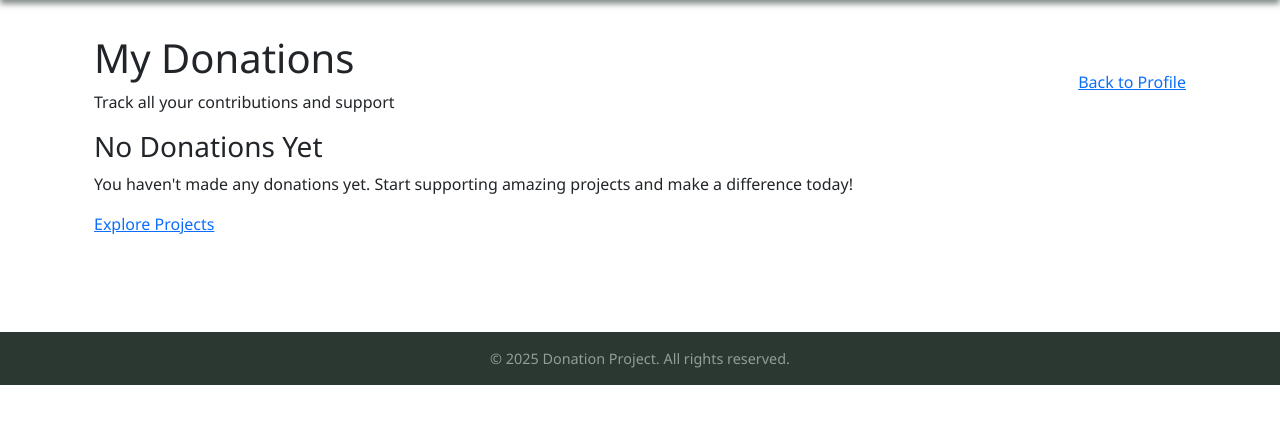
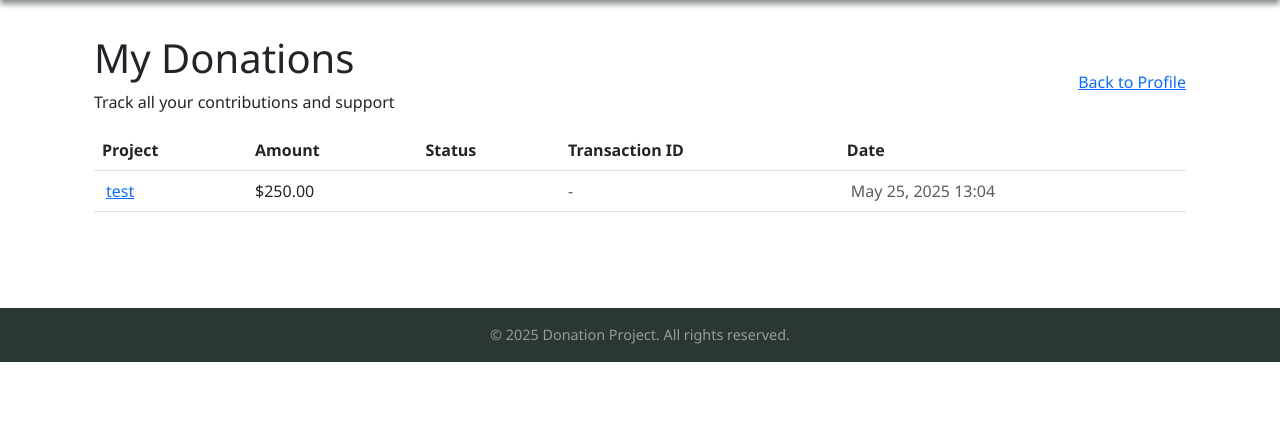
Before and after one commit to anasnashat/DjangoFinalProject, a Django app: page /profiles/donations/ in a window 1280 px wide. Shown: the part 62-486 px from the top of the page. Run offline with Django 5.2, Linux system fonts and the light colour scheme; a user stored in the database is signed in; data comes from the database, SQL or seed files in the repository; both versions use the stored data as it was after the commit; data that the repository does not hold is empty; parts of the project's set-up code (start-up, migrations or seed data) failed here and were passed over; some libraries are stand-ins or nearby versions.

Commit message:
corrected the donations in profile

```diff
--- a/projects/templates/projects/project_detail.html
+++ b/projects/templates/projects/project_detail.html
@@ -138,7 +138,7 @@
                     </div>
                     <div class="progress mb-2">
                         <div class="progress-bar bg-success" role="progressbar"
-                            style="width: {{ project.progress_percentage }}%"
+                            style=`width: {{ project.progress_percentage }}%`
                             aria-valuenow="{{ project.progress_percentage }}" aria-valuemin="0" aria-valuemax="100">
                         </div>
                     </div>
--- a/user_profiles/templates/profiles/user_donations.html
+++ b/user_profiles/templates/profiles/user_donations.html
@@ -281,7 +281,7 @@
                                 {% for donation in donations %}
                                     <tr>
                                         <td>
-                                            <a href="{% url 'project_detail' donation.project.slug %}" class="project-link">
+                                            <a href="{% url 'project-detail' donation.project.slug %}" class="project-link">
                                                 <i class="fas fa-external-link-alt me-1"></i>
                                                 {{ donation.project.title }}
                                             </a>
--- a/user_profiles/templates/profiles/user_projects.html
+++ b/user_profiles/templates/profiles/user_projects.html
@@ -47,10 +47,10 @@
                                 </div>
                                 <div class="card-footer">
                                     <div class="btn-group w-100">
-                                        <a href="{% url 'project_detail' project.slug %}" class="btn btn-primary">Details</a>
-                                        <a href="{% url 'edit_project' project.slug %}" class="btn btn-secondary">Update</a>
+                                        <a href="{% url 'project-detail' project.slug %}" class="btn btn-primary">Details</a>
+                                        <a href="{% url 'project-update' project.slug %}" class="btn btn-secondary">Update</a>
                                         {% if project.progress_percentage < 25 %}
-                                            <a href="{% url 'cancel_project' project.slug %}" class="btn btn-danger">Cancel</a>
+                                            <a href="{% url 'project-delete' project.slug %}" class="btn btn-danger">Cancel</a>
                                         {% endif %}
                                     </div>
                                 </div>
--- a/user_profiles/views.py
+++ b/user_profiles/views.py
@@ -10,6 +10,7 @@ from django.contrib.auth.models import User
 from django.contrib import messages
 from django.http import HttpResponseRedirect
 from django.contrib.auth import authenticate, logout
+from payments.models import Payment
 
 class UserProfileShowView(LoginRequiredMixin, DetailView):
     model = Profile
@@ -21,8 +22,12 @@ class UserProfileShowView(LoginRequiredMixin, DetailView):
 
     def get_context_data(self, **kwargs):
         context = super().get_context_data(**kwargs)
-        context['projects'] = self.request.user.project_set.all()
-        context['donations'] = self.request.user.donation_set.all()
+        user_projects = self.request.user.project_set.all()
+        context['projects'] = user_projects
+        context['payments'] = self.request.user.payment_set.all()
+        total_raised = sum([project.amount_raised for project in user_projects])
+        context['total_amount_raised'] = total_raised
+        print(f"Total amount raised by user {self.request.user.username}: {total_raised}")
         return context
 
 class UserProfileUpdateView(LoginRequiredMixin, UpdateView):
@@ -78,10 +83,9 @@ class UserProjectsListView(LoginRequiredMixin, ListView):
         return Project.objects.filter(created_by=self.request.user).order_by('-created_at')
 
 class UserDonationsListView(LoginRequiredMixin, ListView):
-    model = Donation
     template_name = 'profiles/user_donations.html'
     context_object_name = 'donations'
     paginate_by = 10
 
     def get_queryset(self):
-        return Donation.objects.filter(user=self.request.user).order_by('-created_at')
+        return Payment.objects.filter(user=self.request.user).order_by('-created_at')
```
Also changed, not shown: user_profiles/templates/profiles/profile.html (+9 -9 lines), db.sqlite3.
